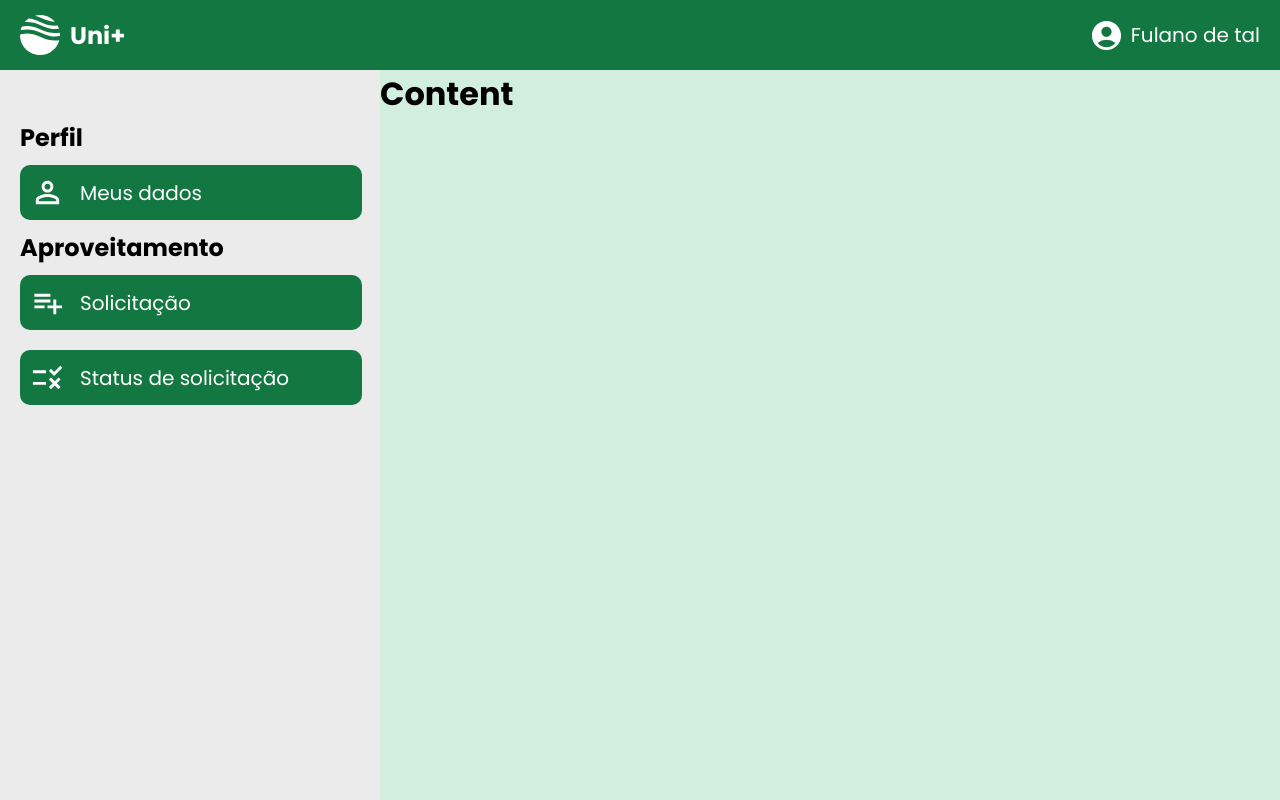
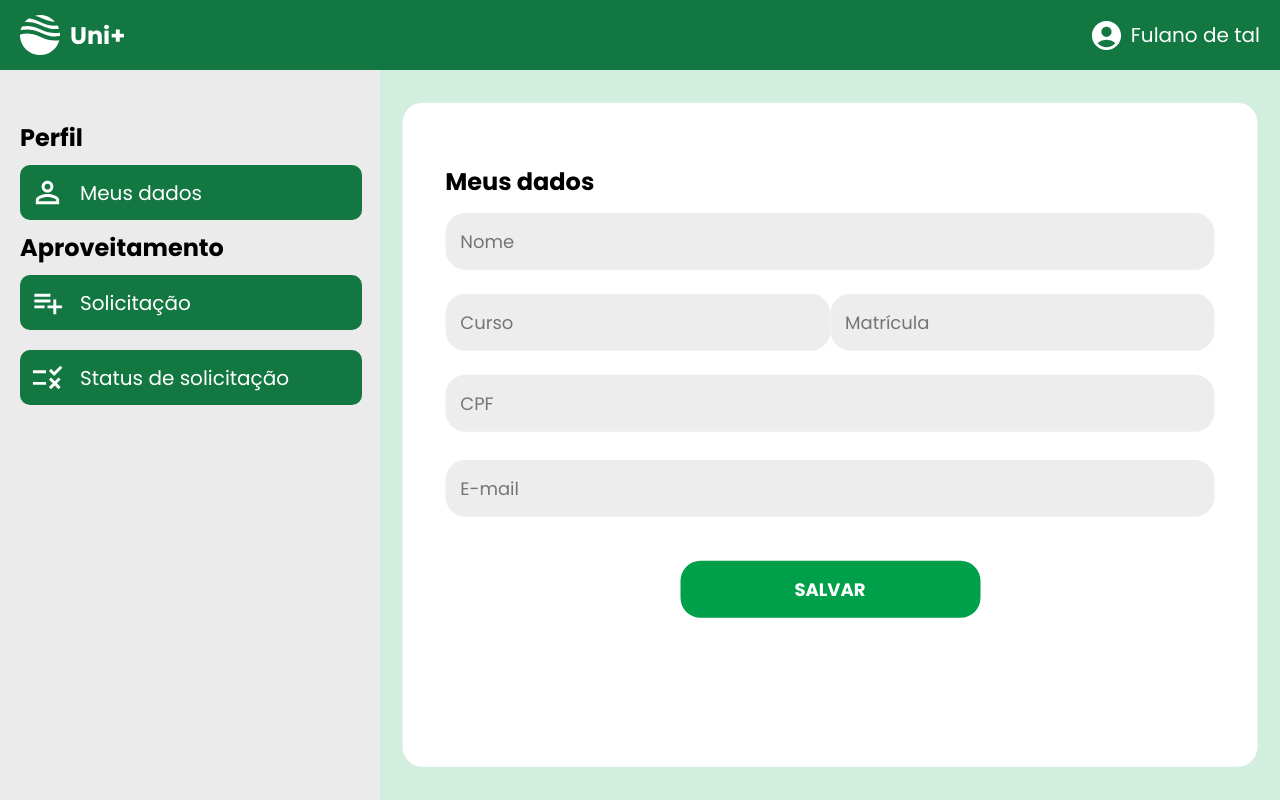
Before and after one commit to IanoMaciel/front-end-aacc, a React (Create React App) app: page / in a window 1280 px wide. Built offline with nearby package versions, Linux system fonts and the light colour scheme.

Commit message:
feat: creation of my data screen

```diff
--- a/src/App.js
+++ b/src/App.js
@@ -1,15 +1,18 @@
 import React from "react";
 import GlobalStyles from "./styles/GlobalStyles";
 
-
 import Layout from "./components/Layout";
 
+//pages
+import MeusDados from "./views/MeusDados";
 
 const App = () => {
     return(
         <>
             <GlobalStyles/>
-            <Layout/>
+            <Layout>
+                <MeusDados/>
+            </Layout>
         </>
     );
 }
--- a/src/components/Aside/index.js
+++ b/src/components/Aside/index.js
@@ -1,8 +1,5 @@
 import React from "react";
 import * as S from './styles';
-
-import IconSolicita from '../../assets/solicitaMenu.svg'
-
 
 import {
     MdOutlinePermIdentity,
--- a/src/components/Content/index.js
+++ b/src/components/Content/index.js
@@ -1,10 +1,10 @@
 import React from "react";
 import * as S from './styles';
 
-const Content = () => {
+const Content = ({ children }) => {
     return(
         <S.Container>
-            <h1>Content</h1>
+            { children }
         </S.Container>
     );
 }
--- a/src/components/Content/styles.js
+++ b/src/components/Content/styles.js
@@ -4,4 +4,6 @@ export const Container = styled.div`
     grid-area: CT;
 
     background: rgba(0, 160, 74, 0.18);
+
+    position: relative;
 `;
--- a/src/components/Layout/index.js
+++ b/src/components/Layout/index.js
@@ -1,4 +1,4 @@
-import React from "react";
+import React,{children} from "react";
 import * as S from './styles';
 
 //components
@@ -7,12 +7,14 @@ import Aside from '../Aside'
 import Content from '../Content';
 
 
-const Layout = () => {
+const Layout = ({ children }) => {
     return(
         <S.Grid>
             <MainHeader/>
             <Aside/>
-            <Content/>
+            <Content>
+                { children }
+            </Content>
         </S.Grid>
     );
 }
--- /dev/null
+++ b/src/views/MeusDados/index.js
@@ -0,0 +1,24 @@
+import React from "react";
+import * as S from './styles'
+
+
+const MeusDados = () => {
+    return(
+        <S.Container>
+            <h3>Meus dados</h3>
+            <S.Form>
+                <input type="text"placeholder="Nome"/>
+                <div>
+                    <input type="text"placeholder="Curso"/>
+                    <input type="text"placeholder="Matrícula"/>
+                </div>
+                <input type="text"placeholder="CPF"/>
+                <input type="text"placeholder="E-mail"/>
+
+                <button type="submit">SALVAR</button>
+            </S.Form>
+        </S.Container>
+    );
+}
+
+export default MeusDados;
--- /dev/null
+++ b/src/views/MeusDados/styles.js
@@ -0,0 +1,69 @@
+import styled from "styled-components";
+
+export const Container = styled.div`
+    width: 95%;
+    height: 91%;
+
+    position: absolute;
+    top: 50%;
+    left: 50%;
+    transform: translate(-50%, -50%);
+
+    border-radius: 20px;
+    background-color: #FFFFFF;
+
+    h3 {
+        font-size: 24px;
+        margin-left: 5%;
+        margin-top: 61px;
+    }
+`;
+
+export const Form = styled.div`
+    display: flex;
+    flex-direction: column;
+    align-items: center;
+    width: 100%;
+
+    input {
+        width: 90%;
+        margin: 14px 0;
+        background-color: #EDEDED;
+        padding: 15px;
+        border-radius: 20px;
+        font-size: 18px;
+    }
+
+    div {
+        width: 90%;
+        display: flex;
+        justify-content: space-between;
+
+        align-items: center;
+    }
+
+    div>input {
+        width: 450px;
+        margin: 10px 0px;
+        //box-sizing: border-box;
+    }
+
+    button {
+        width: 300px;
+        padding: 15px;
+        background: #00A04A;
+        border-radius: 20px;
+        border: none;
+        margin-top: 30px;
+
+        font-size: 18px;
+        color: #fff;
+        font-weight: bold;
+
+        cursor: pointer;
+
+        &:hover {
+            opacity: 0.7;
+        }
+    }
+`;
```
